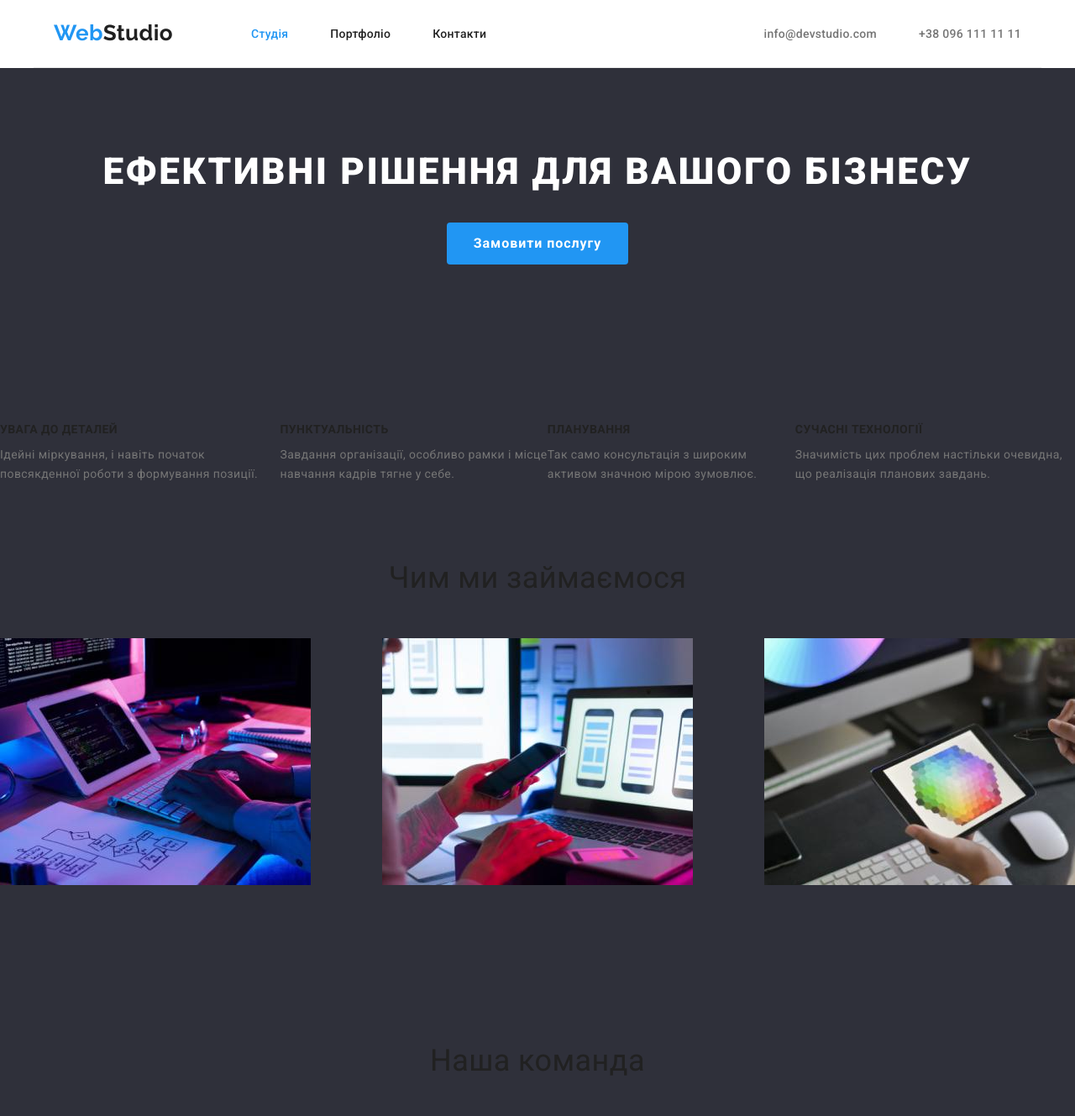
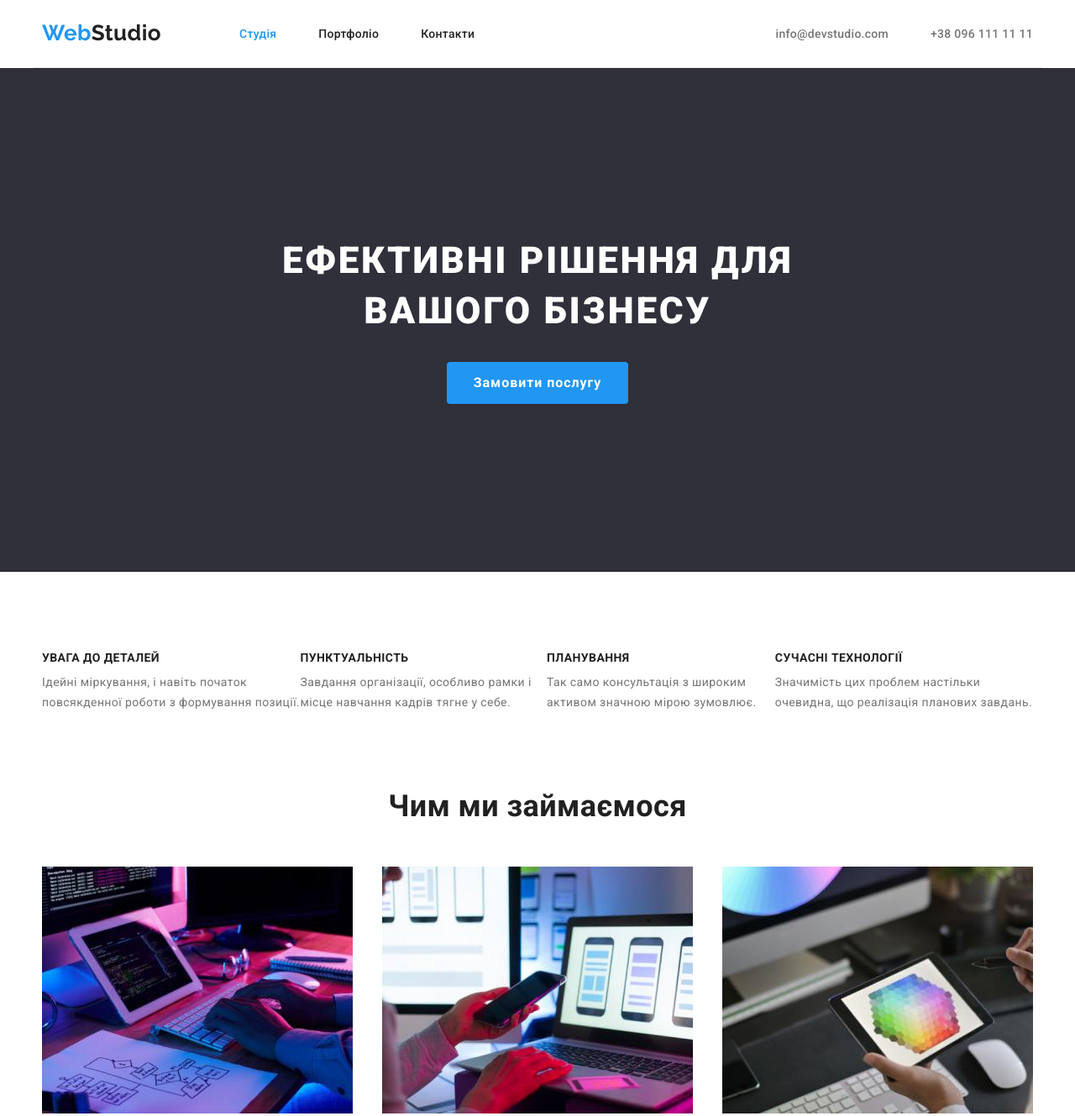
Before and after one commit to Asgardpuper/goit-markup-hw-03, a plain HTML site: page index.html in a window 1280 px wide. Shown: the top 1329 px of the page at 84% size. Drawn offline with nearby package versions, Linux system fonts and the light colour scheme.

Commit message:
Final version of HW3

```diff
--- a/css/style.css
+++ b/css/style.css
@@ -105,16 +105,21 @@ body {
   background-color: var(--bgcolor);
 }
 
+/* container for content with 1200px and safe padding 10px from each side */
+
 .container {
   width: 1200px;
   margin: 0 auto;
-  padding-left: 24px;
-  padding-right: 24px;
+  padding-left: 10px;
+  padding-right: 10px;
 }
 
+/* padding 94px for section according to figma design guidelines*/
 .section {
   padding: 94px 0px;
 }
+
+/* container for header to put in a row Logo, Navigation and Contacts. */
 
 .container-nav {
   display: flex;
@@ -127,6 +132,7 @@ body {
 
 .nav-panel {
   display: flex;
+  align-items: center;
 }
 
 .nav-logo {
@@ -137,11 +143,14 @@ body {
   color: inherit;
 }
 
+/* create space between Logo and Navigation */
 .nav-menu {
   display: flex;
   align-items: center;
   margin-left: 93px;
 }
+
+/* create space between navigation's items */
 
 .nav-menu .nav-menu-item:not(:first-child) {
   margin-left: 50px;
@@ -181,36 +190,48 @@ body {
   color: var(--modify-text-color);
 }
 
+/* another container to display background on full screen */
 .bg-container {
   background-color: var(--header-footer-bgcolor);
 }
+
+/* add height to section */
 
 .main-page {
   display: flex;
   flex-direction: column;
   align-items: center;
   justify-content: center;
+  height: 600px;
 }
 
 .main-title {
   margin-bottom: 30px;
+  width: 696px;
   text-align: center;
+
   font-weight: 900;
   font-size: 44px;
   line-height: 1.36;
   letter-spacing: 0.06em;
   text-transform: uppercase;
+
   color: var(--bgcolor);
 }
+
 .btn-primary {
   padding: 10px 32px;
+  min-width: 216px;
+
   cursor: pointer;
   border: none;
   border-radius: 4px;
+
   font-weight: 700;
   font-size: 16px;
   line-height: 1.9;
   letter-spacing: 0.06em;
+
   color: var(--bgcolor);
   background-color: var(--modify-text-color);
 }
@@ -223,6 +244,7 @@ body {
 .company-advantages {
   padding-bottom: 45px;
 }
+
 .advantages-list {
   display: flex;
   align-items: center;
@@ -231,6 +253,7 @@ body {
 
 .advantages-title {
   margin-bottom: 10px;
+
   font-size: 14px;
   font-weight: 700;
   text-transform: uppercase;
@@ -242,18 +265,18 @@ body {
   color: var(--submain-text-color);
 }
 
-.section-title {
-  text-align: center;
-  font-size: 36px;
-  line-height: 1.2;
-}
-
+/* reduce padding between two sections */
 .work-proccess {
   padding-top: 45px;
 }
 
 .work-proccess-title {
   margin-bottom: 50px;
+
+  text-align: center;
+  font-weight: 700;
+  font-size: 36px;
+  line-height: 1.2;
 }
 
 .work-proccess-list {
@@ -262,21 +285,30 @@ body {
   justify-content: space-between;
 }
 
+.our-team-title {
+  margin-bottom: 50px;
+  text-align: center;
+
+  font-weight: 700;
+  font-size: 36px;
+  line-height: 1.2;
+}
+
 .our-team-list {
   display: flex;
   align-items: center;
   justify-content: space-between;
 }
 
-.our-team-title {
-  margin-bottom: 50px;
-}
 .our-team-photo {
+  display: block;
   margin-bottom: 30px;
 }
+
 .team-member-name {
   margin-bottom: 10px;
   text-align: center;
+
   font-size: 16px;
   font-weight: 500;
   line-height: 1.2;
@@ -308,6 +340,7 @@ body {
 
 .footer-address {
   margin-bottom: 9px;
+
   font-style: normal;
   line-height: 1.7;
   color: var(--bgcolor);
@@ -319,6 +352,7 @@ body {
 
 .footer-contacts-link {
   display: block;
+
   line-height: 1.7;
   color: rgba(255, 255, 255, 0.6);
 }
@@ -375,6 +409,7 @@ body {
 .project-name {
   margin-bottom: 4px;
   font-size: 18px;
+  font-weight: 700;
   letter-spacing: 0.06em;
   line-height: 2;
 }
--- a/index.html
+++ b/index.html
@@ -60,6 +60,8 @@
             <button class="btn-primary" type="button">Замовити послугу</button>
           </section>
         </div>
+      </div>
+      <div class="container">
         <section class="section company-advantages">
           <!--сховати заголовок-->
           <h2 class="section-title" hidden>Наші переваги</h2>
@@ -94,7 +96,7 @@
           </ul>
         </section>
         <section class="section work-proccess">
-          <h2 class="work-proccess-title section-title">Чим ми займаємося</h2>
+          <h2 class="work-proccess-title">Чим ми займаємося</h2>
           <ul class="work-proccess-list">
             <li class="work-proccess-item">
               <img
@@ -120,7 +122,7 @@
           </ul>
         </section>
         <section class="section our-team">
-          <h2 class="our-team-title section-title">Наша команда</h2>
+          <h2 class="our-team-title">Наша команда</h2>
           <ul class="our-team-list">
             <li class="our-team-item">
               <img
@@ -165,6 +167,7 @@
           </ul>
         </section>
       </div>
+    </div>
     </main>
     <footer class="page-footer">
       <div class="container page-footer-section">
```
Also changed, not shown: portfolio.html (+1 -1 lines).
